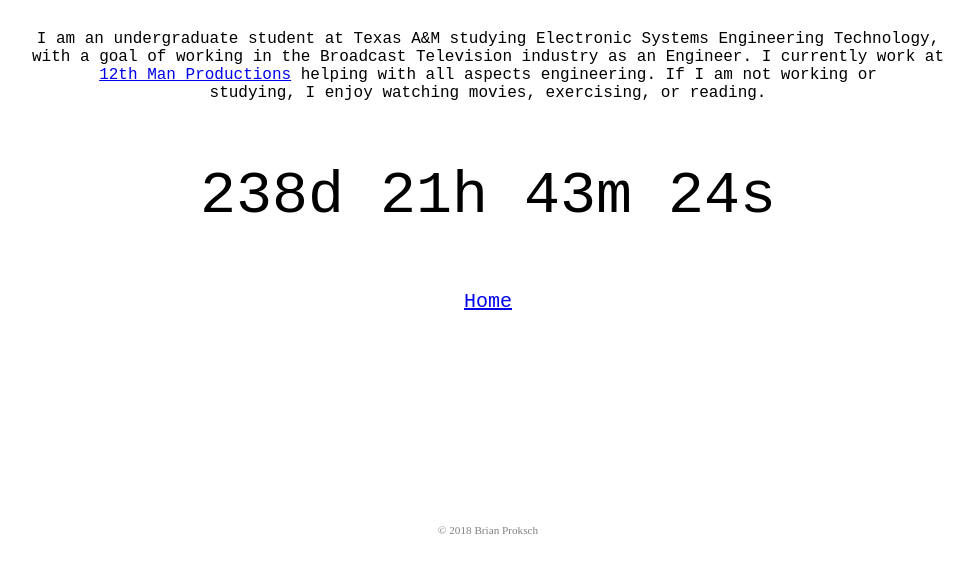
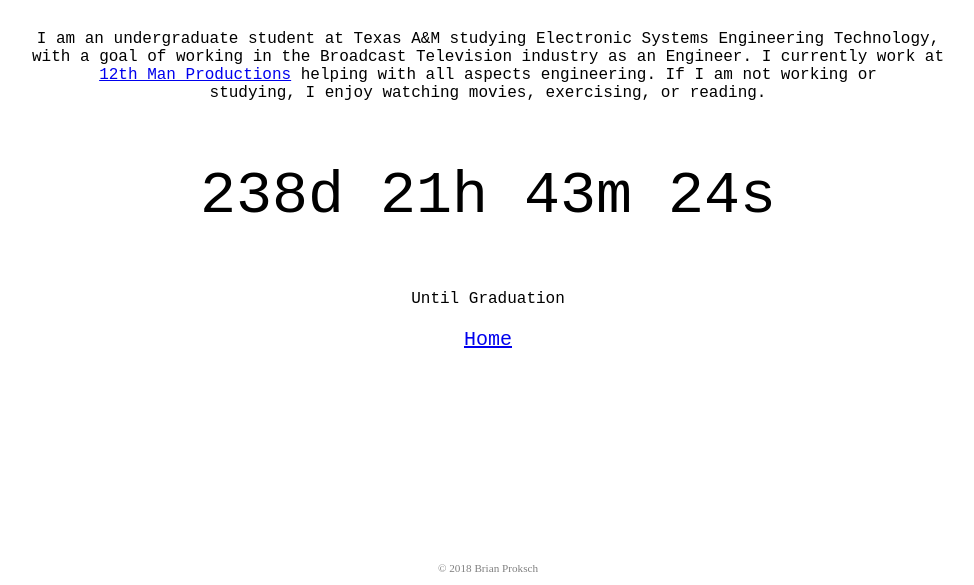
Before and after one commit to brian-proksch/website, a plain HTML site: page About me.html in a window 1280 px wide. Shown: the part 298-883 px from the top of the page, without its empty margins (152-1126 px from the left). Before the commit the page ends 845 px from the top, so only its background shows below. Drawn offline with Linux system fonts and the light colour scheme.

Commit message:
Update About me.html

```diff
--- a/About me.html
+++ b/About me.html
@@ -109,6 +109,12 @@
       </body>
       </html>
 
+
+	      <p style="font-size:100%; text-align:center;">
+		      Until Graduation
+
+</p>
+
 <p style="font-size:125%;" title = "Click to go to the main page">
  <a href="index.html">Home</a></p>
 
```
